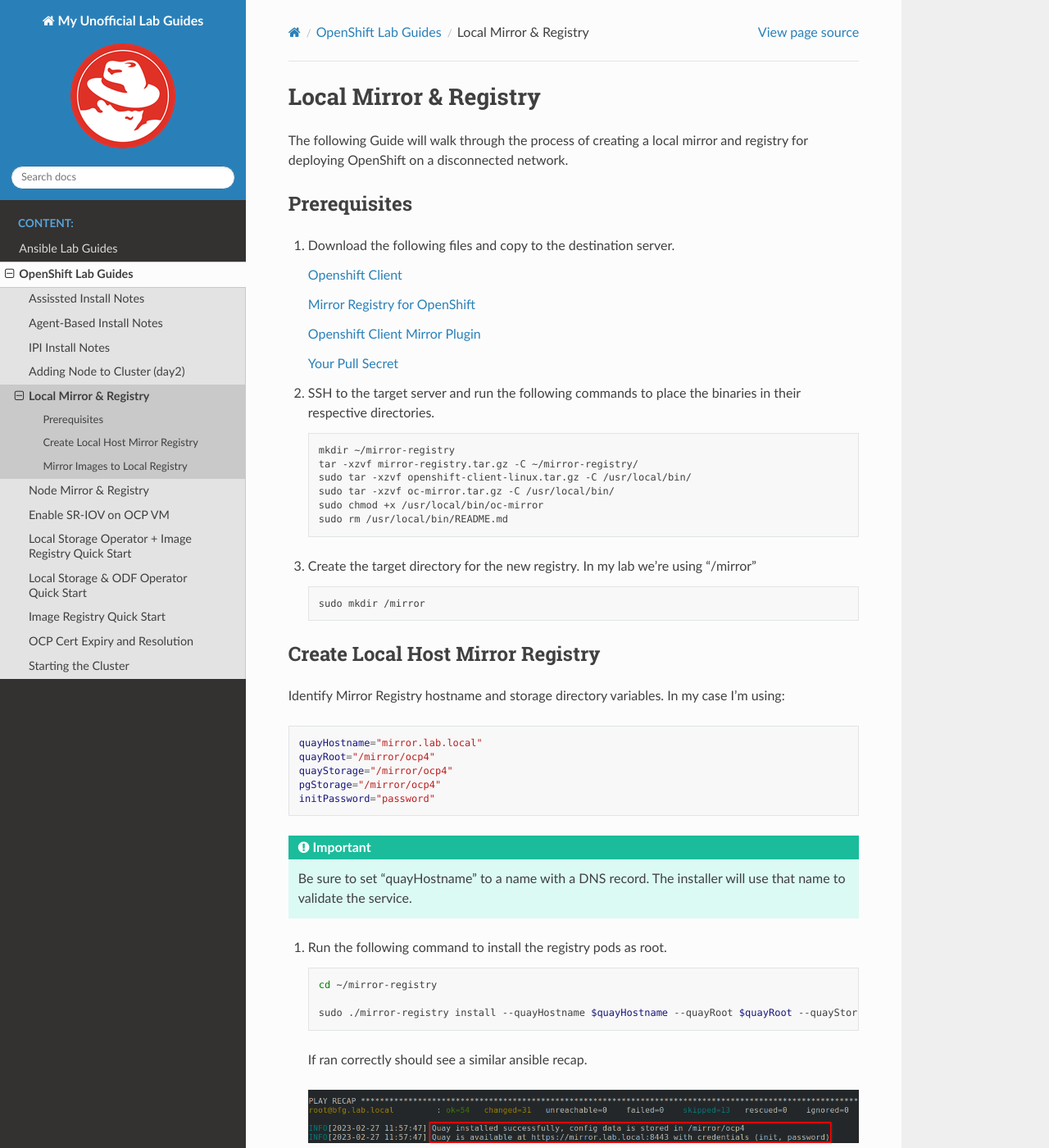
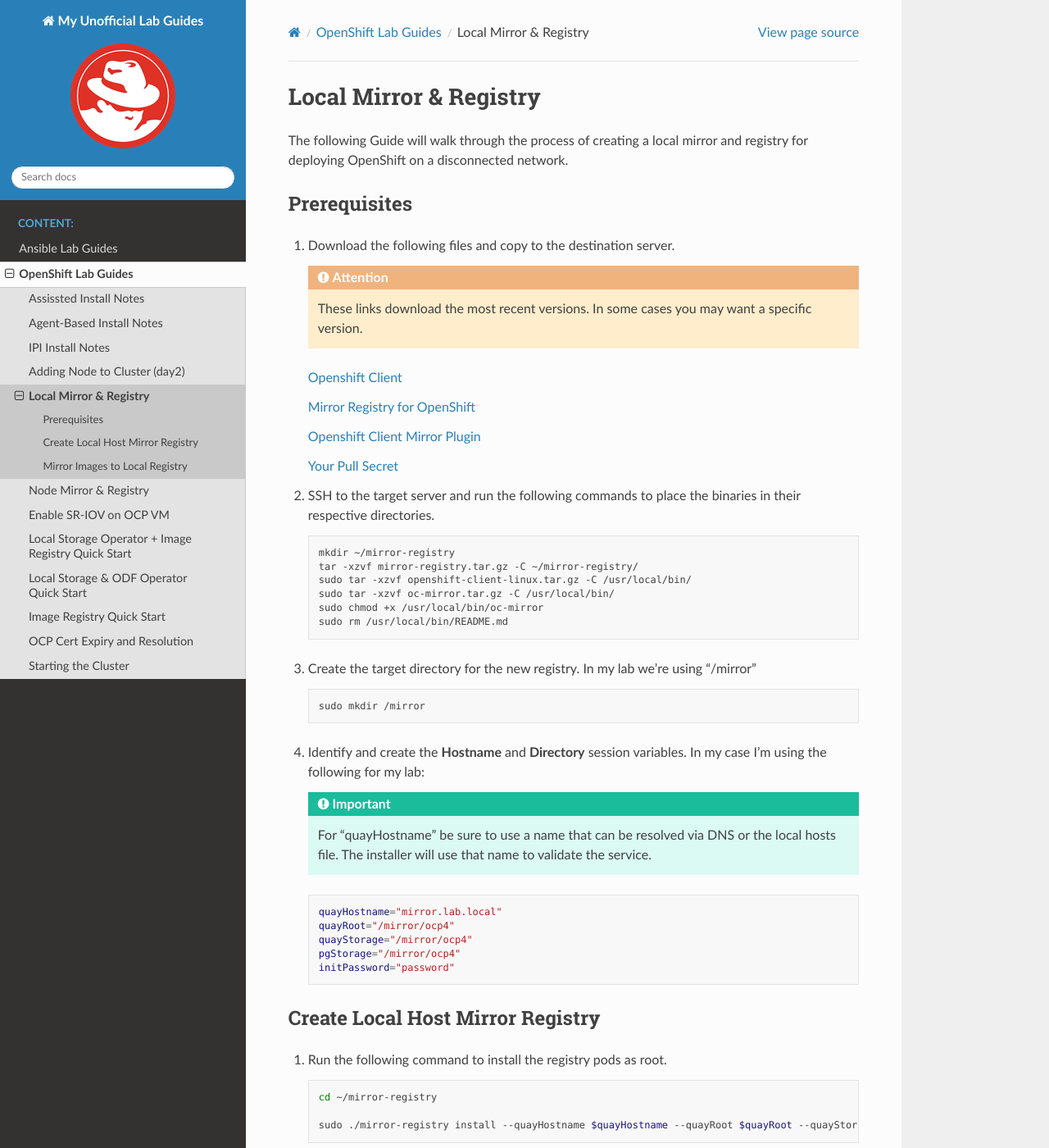
Before and after one commit to vtog/labGuides, a Sphinx documentation site: the page built from source/ocp/local-mirror-registry.rst, in a window 1280 px wide and 1400 px high. Shown: the whole window at 82% size. Built offline with Sphinx 7.4.7 and the Read the Docs theme 2.0.0, drawn with Linux system fonts in a browser that asks for light colours; pages that are not in the unit, such as notebooks, are missing from menus.

Commit message:
local and node mirror clean up

```diff
--- a/source/ocp/local-mirror-registry.rst
+++ b/source/ocp/local-mirror-registry.rst
@@ -8,6 +8,9 @@
 -------------
 
 #. Download the following files and copy to the destination server.
+
+   .. attention:: These links download the most recent versions. In some cases
+      you may want a specific version.
 
    `Openshift Client <https://mirror.openshift.com/pub/openshift-v4/x86_64/clients/ocp/stable/openshift-client-linux.tar.gz>`_
 
@@ -36,22 +39,23 @@
 
       sudo mkdir /mirror
 
+#. Identify and create the **Hostname** and **Directory** session variables. In
+   my case I'm using the following for my lab:
+
+   .. important:: For "quayHostname" be sure to use a name that can be resolved
+      via DNS or the local hosts file. The installer will use that name to
+      validate the service.
+
+   .. code-block:: bash
+
+      quayHostname="mirror.lab.local"
+      quayRoot="/mirror/ocp4"
+      quayStorage="/mirror/ocp4"
+      pgStorage="/mirror/ocp4"
+      initPassword="password"
+
 Create Local Host Mirror Registry
 ---------------------------------
-
-Identify Mirror Registry hostname and storage directory variables. In my case
-I'm using:
-
-.. code-block:: bash
-
-   quayHostname="mirror.lab.local"
-   quayRoot="/mirror/ocp4"
-   quayStorage="/mirror/ocp4"
-   pgStorage="/mirror/ocp4"
-   initPassword="password"
-
-.. important:: Be sure to set "quayHostname" to a name with a DNS record. The
-   installer will use that name to validate the service.
 
 #. Run the following command to install the registry pods as root.
 
@@ -111,7 +116,6 @@
    .. code-block:: bash
 
       mkdir ~/.docker
-
       cp ./pull-secret.json ~/.docker/config.json
 
 #. Generate the base64-encoded user name and password for mirror registry.
```
Also changed, not shown: other parts of source/ocp/local-mirror-registry.rst (+1 -0 lines), source/ocp/node-mirror-registry.rst (+15 -11 lines).
